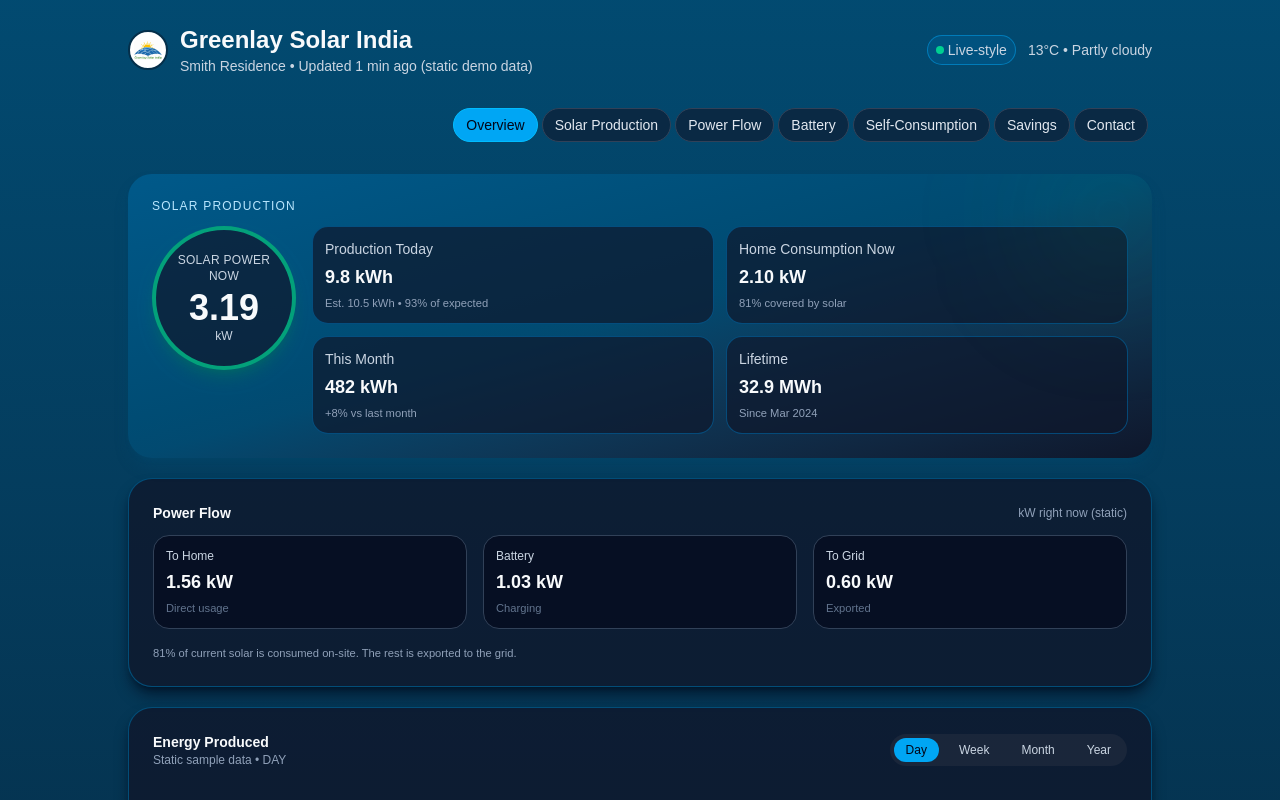
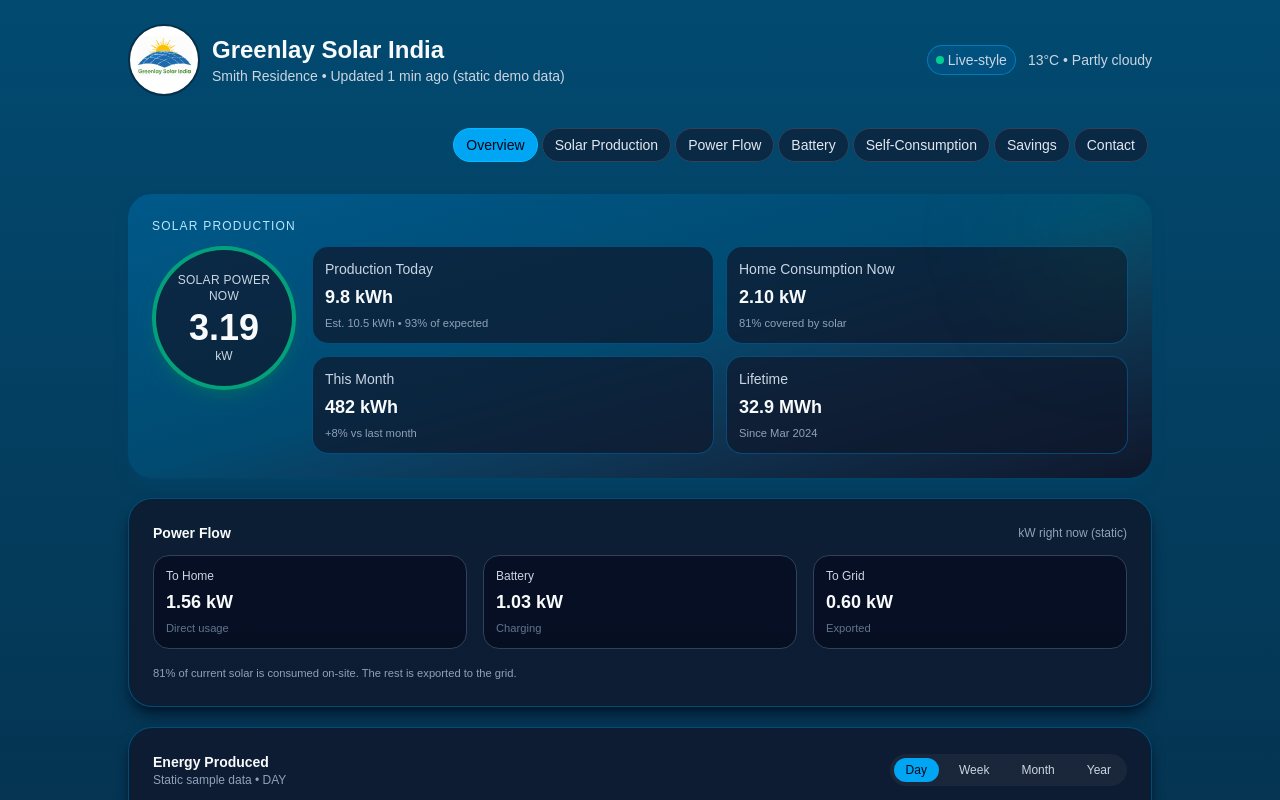
Before and after one commit to The100god/solar-dashboard, a Next.js app: page / in a window 1280 px wide. Shown: the top 800 px of the page. Built offline with nearby package versions, Linux system fonts and the light colour scheme.

Commit message:
logo edited

```diff
--- a/app/components/layout/HeaderBar.tsx
+++ b/app/components/layout/HeaderBar.tsx
@@ -46,13 +46,13 @@
     <header className="flex flex-col gap-4 md:flex-row md:items-center md:justify-between">
       {/* Left: logo + title */}
       <div className="flex items-center gap-3">
-        <div className="h-10 w-10 shrink-0 rounded-full bg-white border-2 border-sky-950 flex items-center justify-center overflow-hidden p-1">
+        <div className="h-18 w-18 shrink-0 rounded-full bg-white border-2 border-sky-950 flex items-center justify-center overflow-hidden p-1">
           <Image
             src="/logo.svg"
             alt="SolarDash logo"
-            width={28}
-            height={28}
-            className="object-center rounded-t-sm bg-transparent bg-blend-color-dodge"
+            width={55}
+            height={55}
+            className="object-center rounded-t-sm bg-transparent bg-blend-color-dodge -mt-2"
           />
         </div>
         <div>
```
